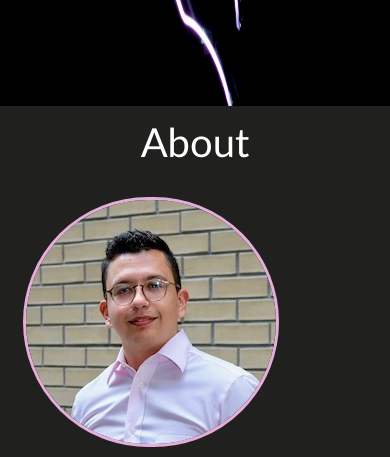
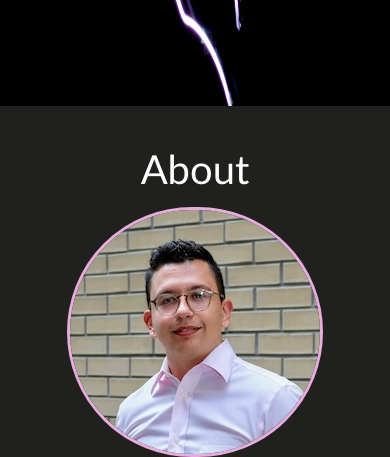
Before and after one commit to jriosnos/Porfolio-Web, a plain HTML site: page Portfolio.html in a window 390 px wide. Shown: the part 830-1287 px from the top of the page. Drawn offline with nearby package versions, Linux system fonts and the light colour scheme.

Commit message:
responsive

```diff
--- a/Portfolio.css
+++ b/Portfolio.css
@@ -62,7 +62,6 @@ body{
 }
 .portrait{
     border-radius: 600px;
-    height: 100%;
     margin: 15px;
     display: block;
     border-style: solid;
@@ -123,7 +122,9 @@ body{
 .img4{
     flex: 1
 }
-
+.about-title{
+    margin-top: 10%
+}
 .intro{
     margin-top: 1%;
     padding-right: 3%;
@@ -140,6 +141,13 @@ body{
     font-weight: 200;
     display: block;
     margin: auto;
+}
+.project-wrapper{
+    margin-top: 8%;
+    margin-bottom: 5%;
+}
+.pTitle{
+    margin-bottom: 5%;
 }
 .bodyContainer{
     margin-top: 3%;
@@ -165,3 +173,22 @@ body{
     color: #e6acdb;
     text-align: center;
 }
+@media (max-width: 490px){
+    body{
+        font-size: 0.7em;
+    }
+    .portrait{
+        display: block !important;
+        margin: auto !important;
+        text-align: center;
+    }
+    .profile{
+        display: block !important;
+        margin: auto !important;
+        text-align: center;
+        float: none;
+    }
+    .intro{
+        padding-top: 10%
+    }
+}
```
